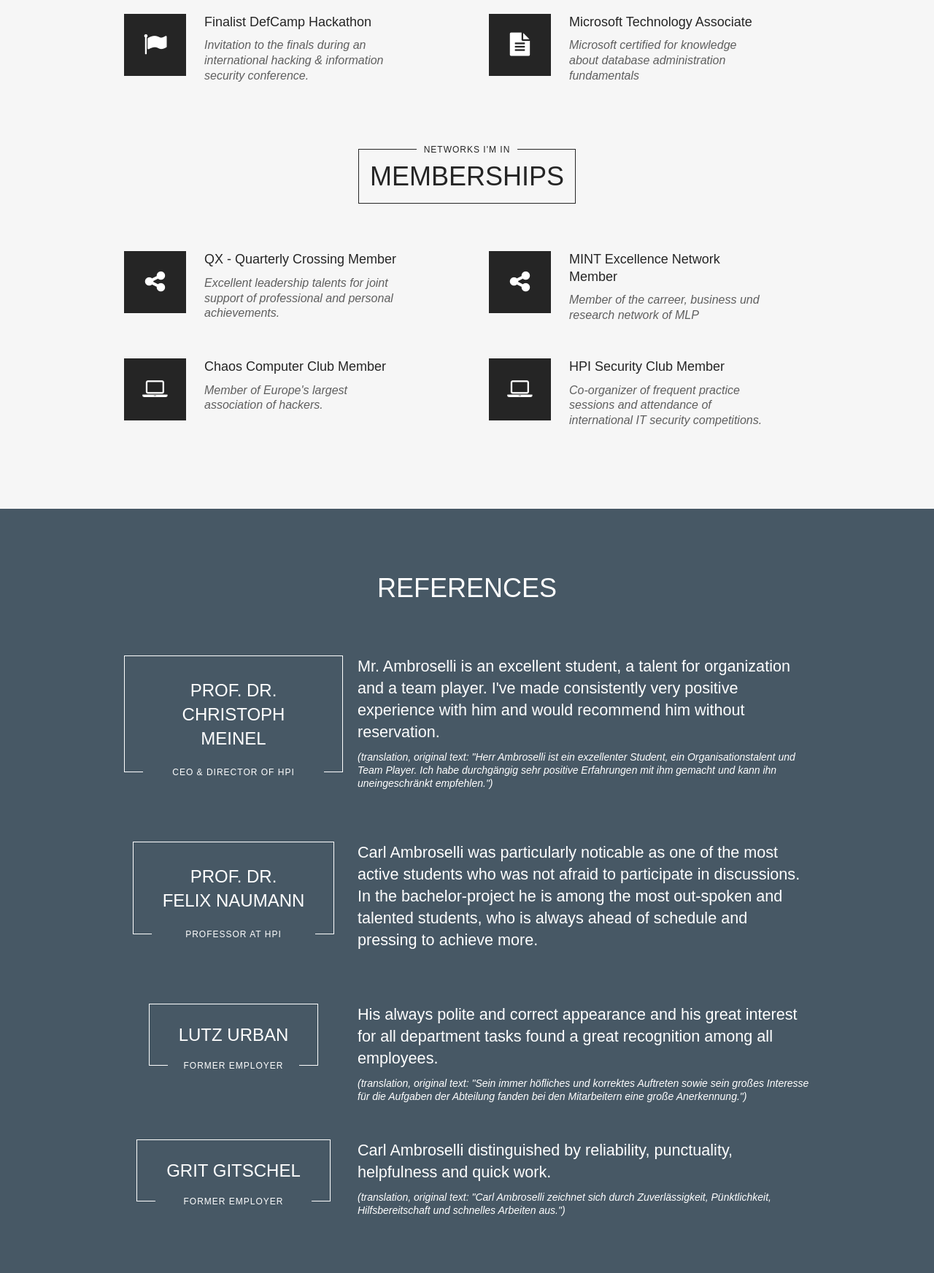
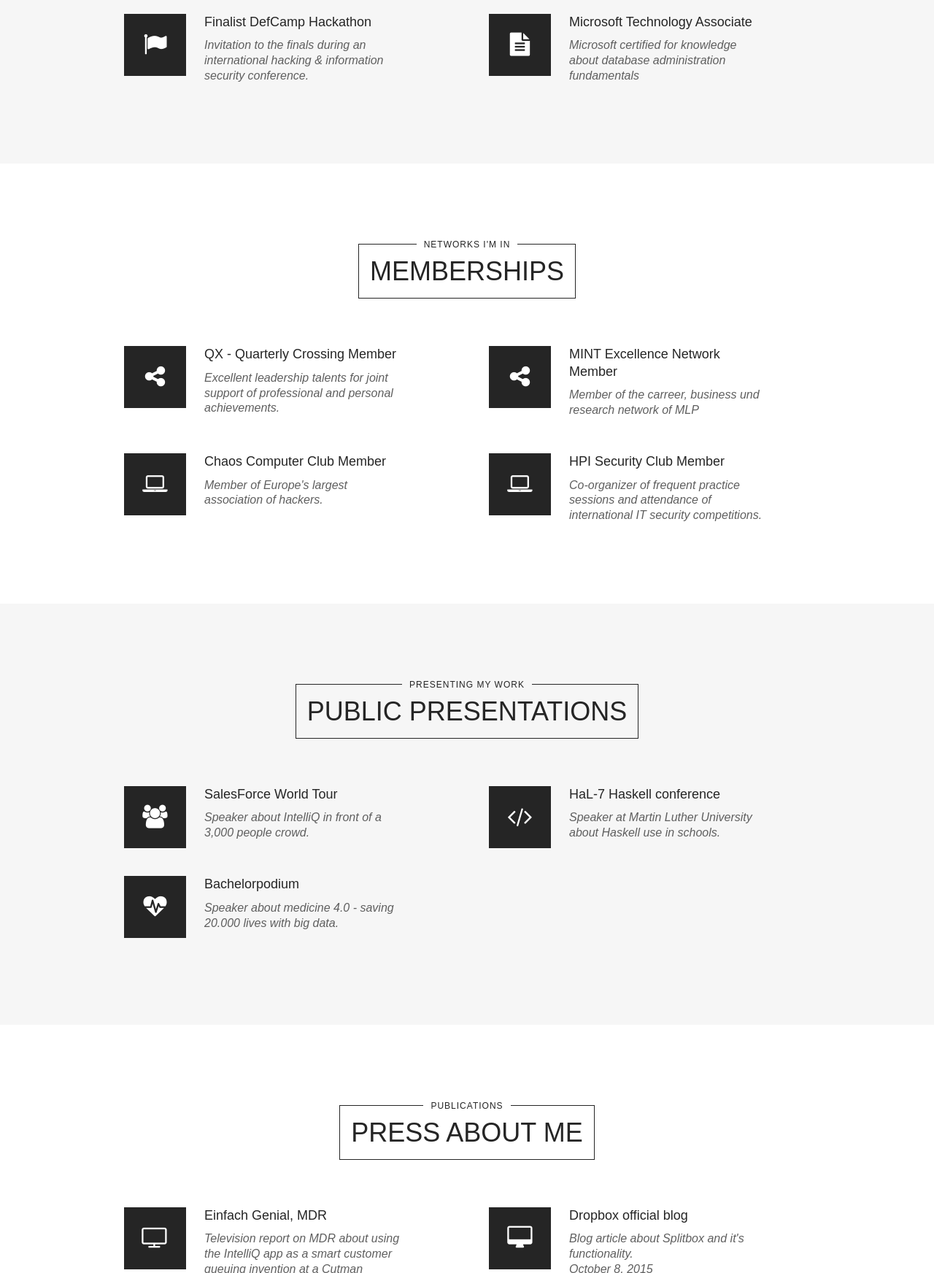
Before and after one commit to CarlAmbroselli/Homepage, a PHP site: page /work/index.html in a window 1280 px wide. Shown: the part 4756-6500 px from the top of the page at 73% size. Run offline with PHP 8.4, Linux system fonts and the light colour scheme; some libraries are stand-ins or nearby versions; some web fonts are replaced.

Commit message:
Add press section

```diff
--- a/work/index.html
+++ b/work/index.html
@@ -578,8 +578,9 @@
 												</div>
 											</div>
 
-											<br><br>
+										</div>
 
+										<div id="networks">
 											<div class="row">
 												<div class="span12 text-center">
 
@@ -632,6 +633,141 @@
 														<div class="icon-box-content">
 															<h3 class="dense">HPI Security Club Member</h3>
 															<p class="dense desc">Co-organizer of frequent practice sessions and attendance of international IT security competitions.</p>
+														</div>
+													</div>
+												</div>
+											</div>
+
+										</div>
+
+
+										<div id="presentations">
+											<div class="row">
+												<div class="span12 text-center">
+
+													<div class="headline">
+
+														<p><span>Presenting my work</span></p>
+														<h1>Public presentations</h1>
+
+													</div>
+
+												</div>
+											</div>
+
+											<div class="row">
+												<div class="span5">
+													<div class="icon-box-1">
+														<span class="icon"><i class="fa fa-users"></i></span>
+														<div class="icon-box-content">
+															<h3 class="dense">SalesForce World Tour</h3>
+															<p class="dense desc">Speaker about IntelliQ in front of a 3,000 people crowd.</p>
+														</div>
+													</div>
+												</div>
+
+												<div class="span5">
+													<div class="icon-box-1">
+														<span class="icon"><i class="fa fa-code"></i></span>
+														<div class="icon-box-content">
+															<h3 class="dense">HaL-7 Haskell conference</h3>
+															<p class="dense desc">Speaker at Martin Luther University about Haskell use in schools.</p>
+														</div>
+													</div>
+												</div>
+											</div>
+
+
+											<div class="row">
+												<div class="span5">
+													<div class="icon-box-1">
+														<span class="icon"><i class="fa fa-heartbeat"></i></span>
+														<div class="icon-box-content">
+															<h3 class="dense">Bachelorpodium</h3>
+															<p class="dense desc">Speaker about medicine 4.0 - saving 20.000 lives with big data.</p>
+														</div>
+													</div>
+												</div>
+											</div>
+
+										</div>
+
+
+
+										<div id="press">
+											<div class="row">
+												<div class="span12 text-center">
+
+													<div class="headline">
+
+														<p><span>Publications</span></p>
+														<h1>Press about me</h1>
+
+													</div>
+
+												</div>
+											</div>
+
+											<div class="row">
+												<div class="span5">
+													<div class="icon-box-1">
+														<span class="icon"><i class="fa fa-television"></i></span>
+														<div class="icon-box-content">
+															<h3 class="dense">Einfach Genial, MDR</h3>
+															<p class="dense desc">Television report on MDR about using the IntelliQ app as a smart customer queuing invention at a Cutman haircutter.<br>September 8, 2015</p>
+														</div>
+													</div>
+												</div>
+
+												<div class="span5">
+													<div class="icon-box-1">
+														<span class="icon"><i class="fa fa-desktop"></i></span>
+														<div class="icon-box-content">
+															<h3 class="dense">Dropbox official blog</h3>
+															<p class="dense desc">Blog article about Splitbox and it's functionality.<br>October 8, 2015</p>
+														</div>
+													</div>
+												</div>
+											</div>
+
+											<div class="row">
+												<div class="span5">
+													<div class="icon-box-1">
+														<span class="icon"><i class="fa fa-newspaper-o"></i></span>
+														<div class="icon-box-content">
+															<h3 class="dense">Märkische Allgemeine Zeitung</h3>
+															<p class="dense desc">Written article about how to solve queuing problems.<br>June 17, 2015</p>
+														</div>
+													</div>
+												</div>
+												<div class="span5">
+													<div class="icon-box-1">
+														<span class="icon"><i class="fa fa-newspaper-o"></i></span>
+														<div class="icon-box-content">
+															<h3 class="dense">Potsdamer Neueste Nachrichten</h3>
+															<p class="dense desc">Written article about the Bachelorpodium and the hackathon award at Hack 'n' Wear.<br>July 8, 2015</p>
+														</div>
+													</div>
+												</div>
+											</div>
+
+											<div class="row">
+												<div class="span5">
+													<div class="icon-box-1">
+														<span class="icon"><i class="fa fa-newspaper-o"></i></span>
+														<div class="icon-box-content">
+															<h3 class="dense">SAPanoptikum</h3>
+															<p class="dense desc">Written article about the Hack 'n' Wear hackathon prize.<br>July 8, 2015</p>
+														</div>
+													</div>
+												</div>
+
+												<div class="span5">
+													<div class="icon-box-1">
+														<span class="icon"><i class="fa fa-newspaper-o"></i></span>
+														<div class="icon-box-content">
+															<h3 class="dense">VDI Nachrichten</h3>
+															<p class="dense desc">Written article about the IntelliQ functionality.<br>June 19, 2015</p>
 														</div>
 													</div>
 												</div>
--- a/work/style.css
+++ b/work/style.css
@@ -722,6 +722,24 @@ hr {
   background-color: #f6f6f6;
 }
 
+#networks {
+  padding: 110px 0 80px 0;
+}
+
+
+#presentations {
+  padding: 110px 0 80px 0;
+  background-color: #f6f6f6;
+}
+
+#presentations .headline p span {
+  background-color: #f6f6f6;
+}
+
+#press {
+  padding: 110px 0 80px 0;
+}
+
 #portfolio {
   padding: 50px 0 0px 0;
 }
```
